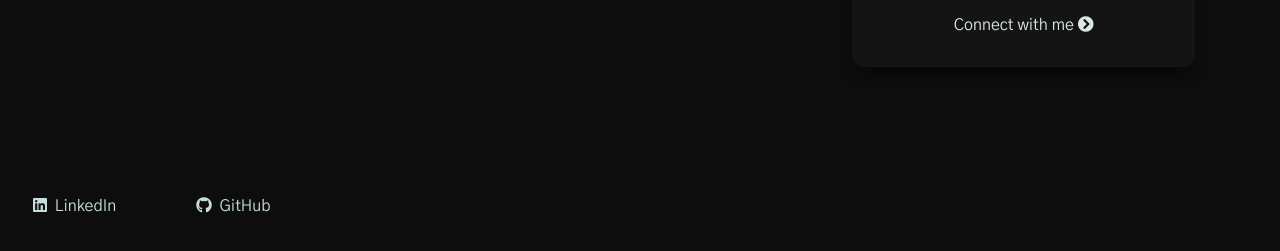
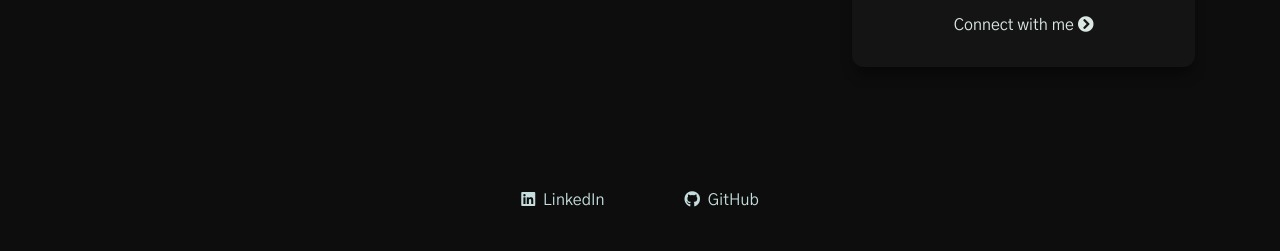
Before and after one commit to mandareis/website-frontend, a React (Create React App) app: page / in a window 1280 px wide. Shown: the part 527-778 px from the top of the page. Built offline with nearby package versions, Linux system fonts and the light colour scheme; no server answers.

Commit message:
fixes to footer of site

```diff
--- a/src/App.js
+++ b/src/App.js
@@ -44,8 +44,7 @@ function App() {
           </Route>
         </Switch>
       </Router>
-      <div className="row">
-        {/* <div className="col"> */}
+      <div className="col">
         <div id="footer">
           <a
             className="footer-colors"
@@ -67,7 +66,6 @@ function App() {
           </a>
         </div>
       </div>
-      {/* </div> */}
     </div>
   );
 }
```
